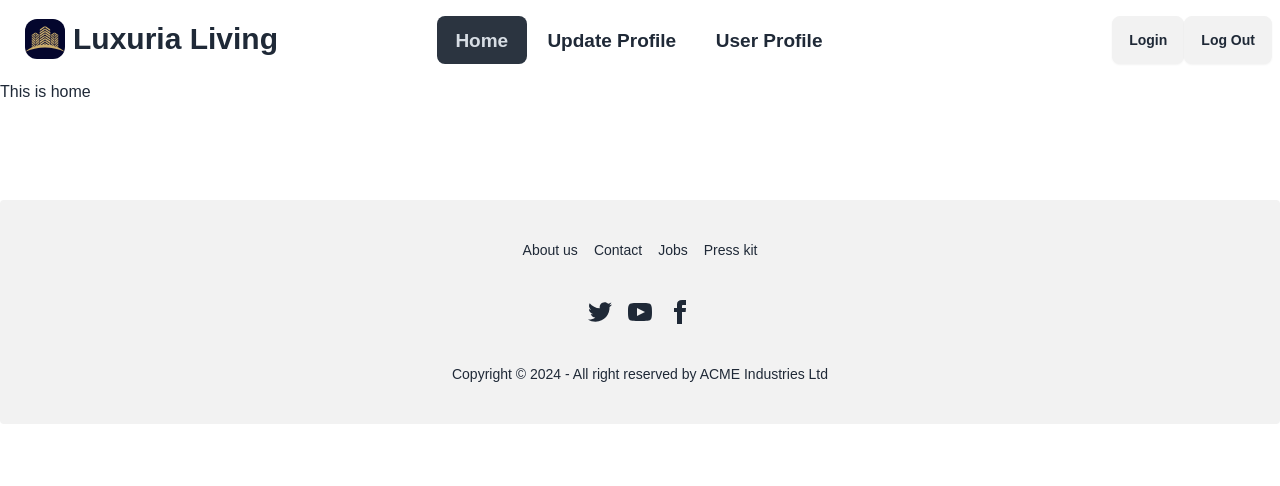
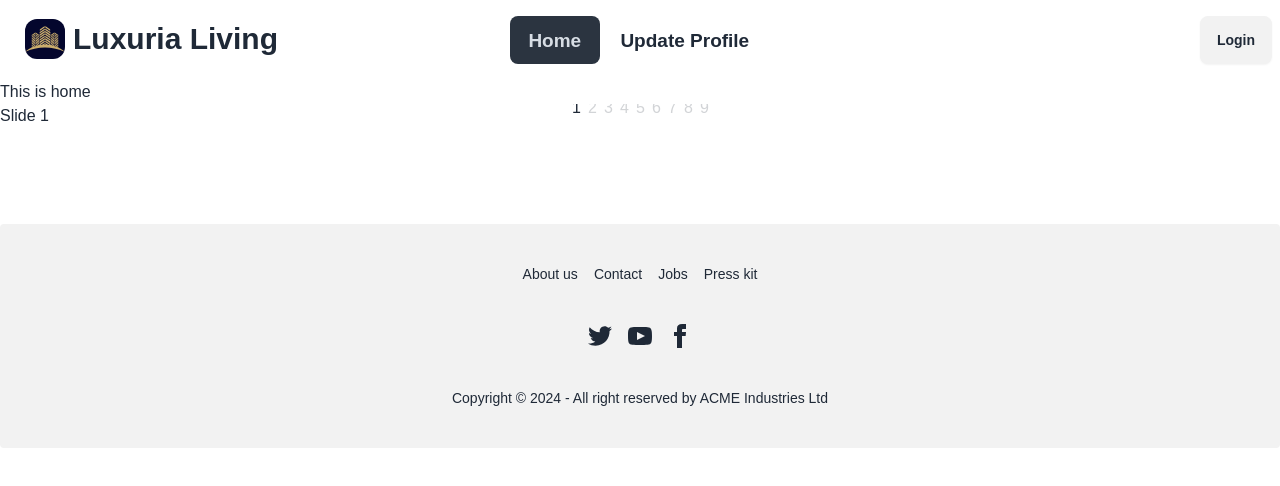
Before and after one commit to tisabbir/luxuria-living, a React (Vite) app: page / in a window 1280 px wide. Shown: the top 486 px of the page. Built offline with nearby package versions, Linux system fonts and the light colour scheme; no server answers; a web font is replaced by a local one.

Commit message:
swiper banner is added

```diff
--- a/package.json
+++ b/package.json
@@ -19,7 +19,8 @@
     "react-icons": "^5.0.1",
     "react-router-dom": "^6.22.3",
     "react-toastify": "^10.0.5",
-    "sort-by": "^0.0.2"
+    "sort-by": "^0.0.2",
+    "swiper": "^11.1.0"
   },
   "devDependencies": {
     "@types/react": "^18.2.66",
--- /dev/null
+++ b/src/components/Banner.jsx
@@ -0,0 +1,42 @@
+
+// Import Swiper React components
+import { Swiper, SwiperSlide } from 'swiper/react';
+
+// Import Swiper styles
+import 'swiper/css';
+import 'swiper/css/pagination';
+
+// import required modules
+import { Pagination } from 'swiper/modules';
+
+const Banner = () => {
+
+
+  const pagination = {
+    clickable: true,
+    renderBullet: function (index, className) {
+      return '<span class="' + className + '">' + (index + 1) + '</span>';
+    },
+  };
+    return (
+        <div>
+           <Swiper
+        pagination={pagination}
+        modules={[Pagination]}
+        className="mySwiper"
+      >
+        <SwiperSlide>Slide 1</SwiperSlide>
+        <SwiperSlide>Slide 2</SwiperSlide>
+        <SwiperSlide>Slide 3</SwiperSlide>
+        <SwiperSlide>Slide 4</SwiperSlide>
+        <SwiperSlide>Slide 5</SwiperSlide>
+        <SwiperSlide>Slide 6</SwiperSlide>
+        <SwiperSlide>Slide 7</SwiperSlide>
+        <SwiperSlide>Slide 8</SwiperSlide>
+        <SwiperSlide>Slide 9</SwiperSlide>
+      </Swiper>
+        </div>
+    );
+};
+
+export default Banner;
--- a/src/components/LogIn.jsx
+++ b/src/components/LogIn.jsx
@@ -4,7 +4,7 @@ import { toast } from "react-toastify";
 
 
 const LogIn = () => {
-	const {logInUser, logInWithGoogle, logInWithGithub, } = useAuth();
+	const {logInUser, logInWithGoogle, logInWithGithub } = useAuth();
 
 	const successfulLogIn = () => toast.success('Congratulations ! You have successfully logged in.', {
         position: "top-right",
--- a/src/components/Nav.jsx
+++ b/src/components/Nav.jsx
@@ -4,7 +4,7 @@ import useAuth from "../hooks/useAuth";
 
 const Nav = () => {
 
-  const {logOut} = useAuth()
+  const {logOut, user} = useAuth()
 
     const navBar = (<>
 
@@ -12,7 +12,7 @@ const Nav = () => {
 
 <li><NavLink className={'p-0'} to={'/update'}><button className="btn btn-ghost md:text-xl">Update Profile</button></NavLink></li>
 
-<li><NavLink className={'p-0'} to={'/user'}><button className="btn btn-ghost md:text-xl ">User Profile</button></NavLink></li>
+
 
 
     </>);
@@ -50,8 +50,22 @@ const Nav = () => {
     </ul>
   </div>
   <div className="navbar-end">
-    <Link to={'/login'} className="btn">Login</Link>
-    <button onClick={handleLogOut}  className="btn">Log Out</button>
+      {
+        user ? <div className="flex gap-3 items-center ">
+
+          <div className="relative">
+          <img src={user.photoURL} alt="" className="rounded-full w-10 h-10 peer" />
+          <div className="hidden peer-hover:flex hover:flex absolute">
+            <h1>{user.displayName}</h1>
+          </div>
+          </div>
+          <button onClick={handleLogOut}  className="btn">Log Out</button>
+
+        </div> :  <Link to={'/login'} className="btn">Login</Link>
+      }
+
+
+
   </div>
 </div>
     );
--- a/src/components/Register.jsx
+++ b/src/components/Register.jsx
@@ -1,7 +1,7 @@
 import { Link, useNavigate } from "react-router-dom";
 import { useForm } from "react-hook-form"
 import useAuth from "../hooks/useAuth";
-import { ToastContainer, toast } from 'react-toastify';
+import {  toast } from 'react-toastify';
 
 import 'react-toastify/dist/ReactToastify.css';
 
--- a/src/main.jsx
+++ b/src/main.jsx
@@ -10,7 +10,6 @@ import UpdateProfile from './pages/UpdateProfile';
 import UserProfile from './pages/UserProfile';
 import LogIn from './components/LogIn';
 import Register from './components/Register';
-import { Root } from 'postcss';
 import MainLayout from './pages/MainLayout';
 import AuthProvider from './providers/AuthProvider';
 
--- a/src/pages/Home.jsx
+++ b/src/pages/Home.jsx
@@ -1,4 +1,5 @@
-import { ToastContainer } from "react-toastify";
+
+import Banner from "../components/Banner";
 import useAuth from "../hooks/useAuth";
 
 
@@ -10,6 +11,7 @@ const Home = () => {
         <div>
 
             <h1>This is home {name}</h1>
+            <Banner />
 
         </div>
     );
```
Also changed, not shown: 1 other file (tests, documents, lock files or other folders).
